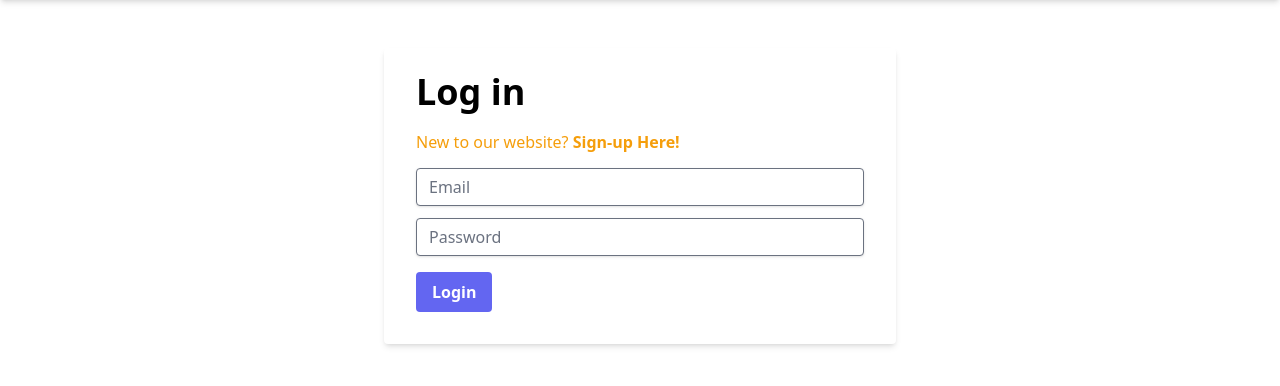
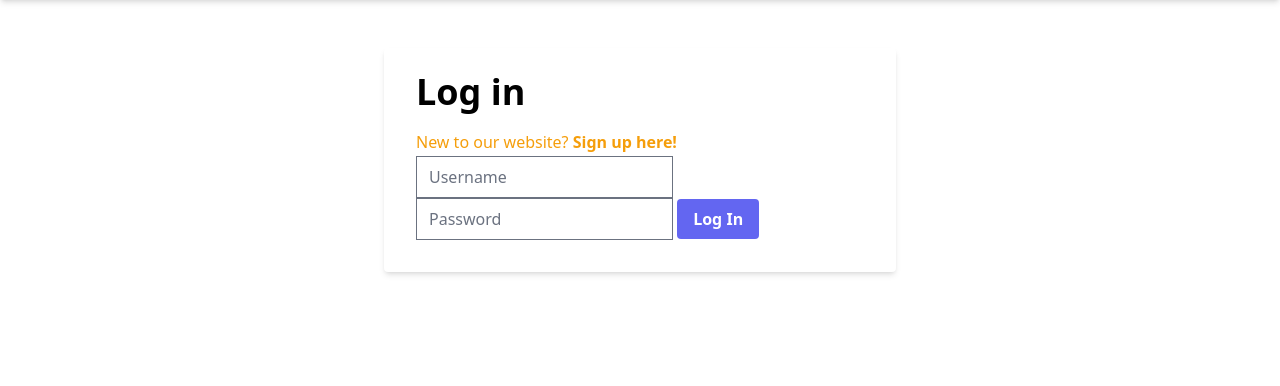
Before and after one commit to AFCTrackerProject/afc_fitness_tracker, a Flask app: page /login in a window 1280 px wide. Shown: the part 88-474 px from the top of the page. Run offline with Flask 3, Linux system fonts and the light colour scheme; some libraries are stand-ins or nearby versions.

Commit message:
Updated formatting

```diff
--- a/templates/login.html
+++ b/templates/login.html
@@ -12,36 +12,33 @@
       <label class="block text-gray-700 text-sm font-bold mb-2"></label>
       <div class="bg-white shadow-md rounded px-8 pt-6 pb-8 mb-4">
           <h2 class="text-4xl font-bold mb-4">Log in</h2>
-
+          {% if show_success_popup %}
+          <script>
+            alert("Login successful!");
+          </script>
+          {% endif %}
+          {% if show_popup %}
+          <script>
+            alert("Username and password do not match! Please try again.");
+          </script>
+          {% endif %}
           <!-- New Member? Signup Redirect -->
           <div class="self-stretch mt-4 leading-7 text-amber-500">
             New to our website?
             <span class="font-bold text-amber-500">
               <a href="/signup" class="text-amber-500 hover:text-amber-700">
-                Sign-up Here!
+                Sign up here!
               </a>
             </span>
           </div>
 
           <!-- Login Form -->
-          <form action="{{ url_for('login') }}" method="post">
-              <div class="mb-4">
-
-                <div class="mb-3"></div> <!-- Spacer -->
-                  <input class="shadow appearance-none border rounded w-full py-2 px-3 text-gray-700 leading-tight focus:outline-none focus:shadow-outline" id="email" type="text" placeholder="Email">
-                  <div class="mb-3"></div> <!-- Spacer -->
-                  <input class="shadow appearance-none border rounded w-full py-2 px-3 text-gray-700 leading-tight focus:outline-none focus:shadow-outline" id="password" type="text" placeholder="Password">
-                  <div class="mb-3"></div> <!-- Spacer -->
-                </div>
-
-              <!-- Submit Button -->
-              <div class="flex items-center justify-between">
-                <a href="/" button class="bg-indigo-500 hover:bg-indigo-700 text-white font-bold py-2 px-4 rounded focus:outline-none focus:shadow-outline" type="button">
-                      Login
-                  </button>
-                </a>
-              </div>
-
+          <form action="{{ url_for('login') }}" method="POST">
+            <input type="text" name="username" placeholder="Username" required>
+            <input type="password" name="password" placeholder="Password" required>
+            <button type="submit" class="bg-indigo-500 hover:bg-indigo-700 text-white font-bold py-2 px-4 rounded focus:outline-none focus:shadow-outline">
+              Log In
+            </button>
           </form>
       </div>
   </div>
```
